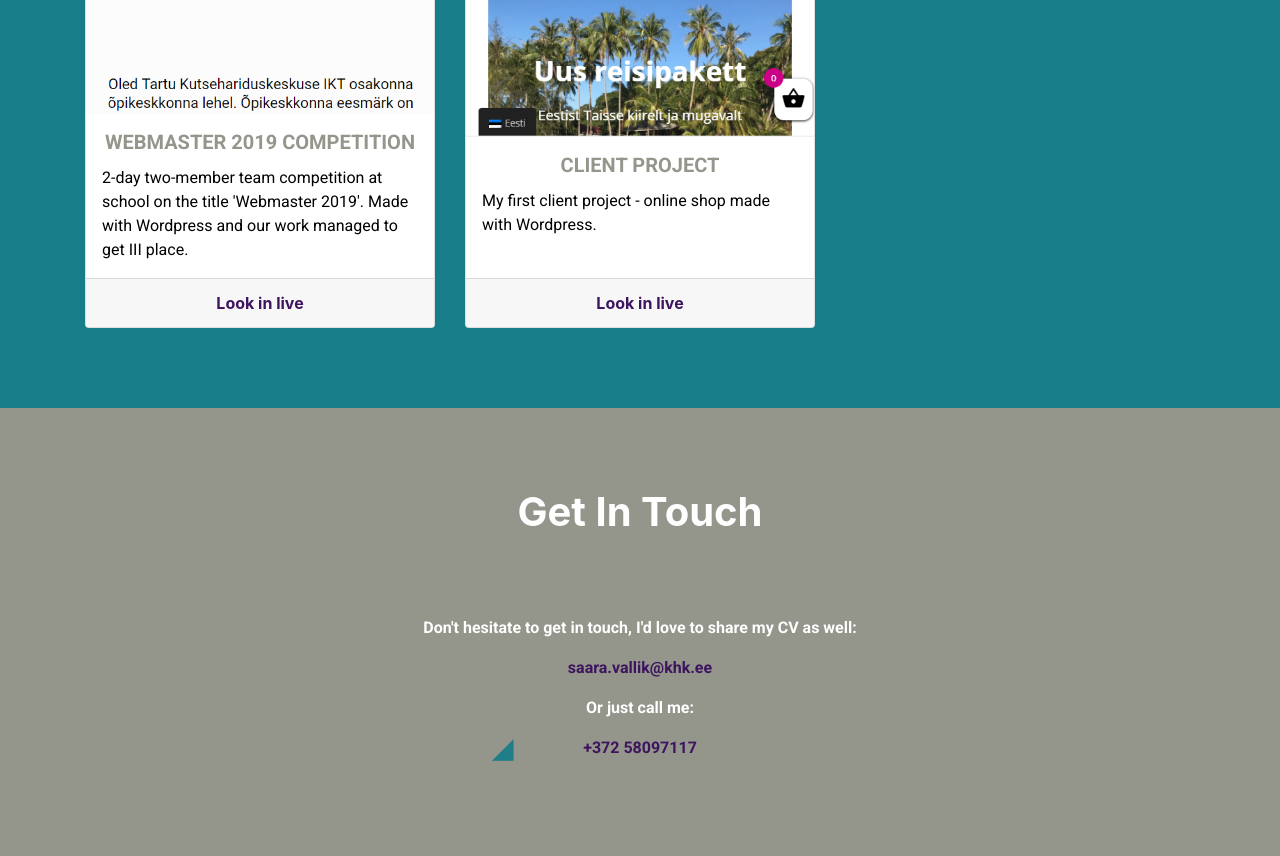
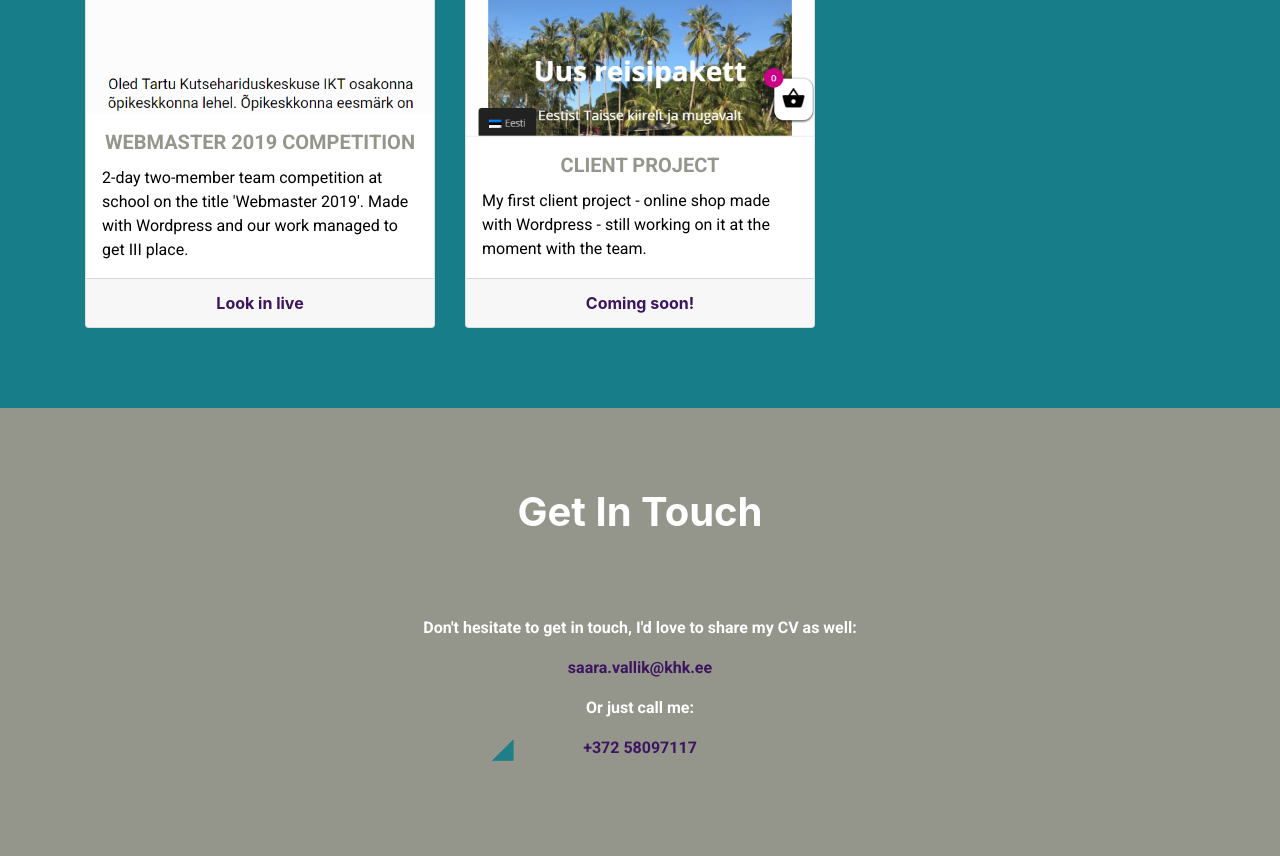
Before and after one commit to saarakhk/saarakhk.github.io, a plain HTML site: page index.html in a window 1280 px wide. Shown: the part 2957-3813 px from the top of the page. Drawn offline with nearby package versions, Linux system fonts and the light colour scheme.

Commit message:
Update index.html

```diff
--- a/index.html
+++ b/index.html
@@ -148,11 +148,11 @@
             <div class="card-body">
               <h4 class="card-title">Client Project</h4>
               <p class="card-text">
-                My first client project - online shop made with Wordpress.
+                My first client project - online shop made with Wordpress - still working on it at the moment with the team.
               </p>
             </div>
             <div class="card-footer">
-              <a href="http://tellitaist.ee/" class="card-link">Look in live</a>
+              <a href="#" class="card-link">Coming soon!</a>
             </div>
           </div>
         </div>
```
